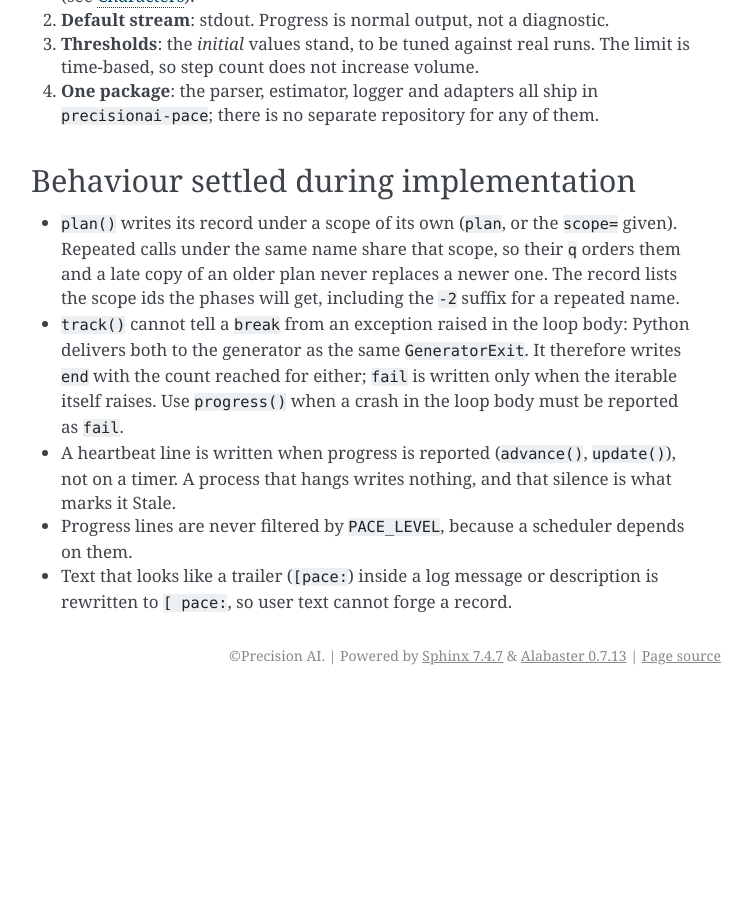
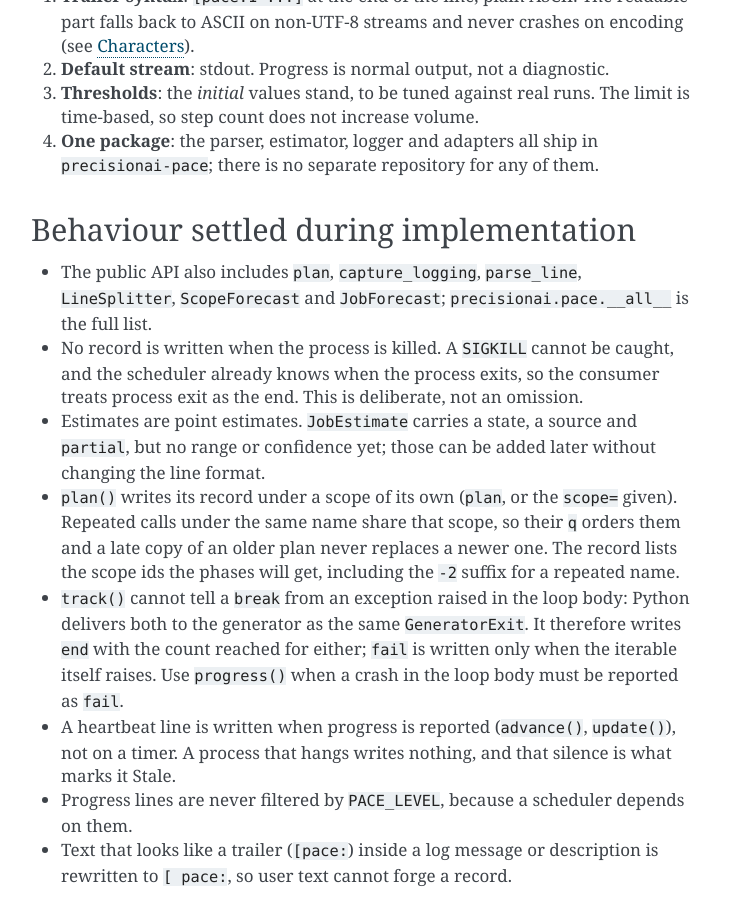
Before and after one commit to Precision-AI-Inc/pace, a Sphinx documentation site: the page built from docs/design.md, in a window 1280 px wide and 900 px high, scrolled down 8600 px. Shown: the whole window, without its empty margins (389-1140 px from the left). Built offline with Sphinx 7.4.7, drawn with Linux system fonts in a browser that asks for light colours; before the commit the page ends 9295 px from its top, so only the background shows below that; some of the changed text lies outside the part shown.

Commit message:
Make the docs consistent with the code and with each other
From a consistency pass against the original plan:

- The skill's example trailer put u on an update, which the parser rejects.
- SKILL.md said never to put a counted loop inside phase(), contradicting
  patterns.md, the docs and the estimator.
- reading-output.md gave stale fixture counts (now 140 cases, 102 rejects).
- design.md dropped its "planned"/"proposed" labels, names u among the
  start-only keys, lists the rest of the public API, and records two
  deliberate deferrals: no record on a killed process, and no range or
  confidence on estimates yet.
- CHANGELOG lists the adapters, extras and the adoption skill; CLAUDE.md and
  README layouts include skills/ and examples/.
- Smaller: the transformers example no longer asks for accelerate (the extra
  brings it), the clock option is marked for tests, and frameworks.md says
  the extras' lower bounds are untested.

```diff
--- a/docs/design.md
+++ b/docs/design.md
@@ -30,7 +30,7 @@ starting points to be tuned against real runs, not commitments.
 | Import | `precisionai.pace` |
 | Python | 3.8 and later |
 | Runtime dependencies | none in the core |
-| Extras (planned) | `[lightning]`, `[transformers]`, `[all]` |
+| Extras | `[lightning]`, `[transformers]` (includes `accelerate`), `[all]` |
 
 Everything lives in this one repository and package: the logger, the progress APIs,
 the line parser, the estimator and the framework adapters. The core imports only the standard library. It is installed into users' training
@@ -176,8 +176,8 @@ so it never produces a line the parser rejects.
 | `run` | optional, `start` only | Id of the process run, `[a-z0-9]{1,16}`, the same for every scope in one process. A `start` with the run id already seen for that scope is a duplicate (the line was read from both streams); a different run id is a restart. |
 
 Keys belong to particular events, and a reader rejects a record that carries one
-on the wrong event: `run`, `n` and `res` only on `start`, `ph` only on `plan`, and
-no `c`, `t` or `u` on `plan`. A writer keeps every line within 4096 bytes by
+on the wrong event: `run`, `n`, `res` and `u` only on `start`, `ph` only on `plan`,
+and no `c` or `t` on `plan`. A writer keeps every line within 4096 bytes by
 shortening the readable text before the trailer, never the trailer. It never writes a
 number above 1e15, the parser's limit: a larger total is reported as unknown and a
 larger count is capped.
@@ -321,6 +321,15 @@ Reviewed 2026-11-03.
 
 ## Behaviour settled during implementation
 
+- The public API also includes `plan`, `capture_logging`, `parse_line`, `LineSplitter`,
+  `ScopeForecast` and `JobForecast`; `precisionai.pace.__all__` is the full list.
+- No record is written when the process is killed. A `SIGKILL` cannot be caught, and
+  the scheduler already knows when the process exits, so the consumer treats process
+  exit as the end. This is deliberate, not an omission.
+- Estimates are point estimates. `JobEstimate` carries a state, a source and `partial`,
+  but no range or confidence yet; those can be added later without changing the line
+  format.
+
 - `plan()` writes its record under a scope of its own (`plan`, or the `scope=` given).
   Repeated calls under the same name share that scope, so their `q` orders them
   and a late copy of an older plan never replaces a newer one. The record lists the
```
Also changed, not shown: other parts of docs/design.md (+1 -1 lines), CHANGELOG.md (+2 -0 lines), CLAUDE.md (+8 -1 lines), README.md (+2 -0 lines), docs/configuration.md (+1 -1 lines), docs/frameworks.md (+2 -1 lines), docs/reading-output.md (+2 -2 lines), skills/adopt-pace/SKILL.md (+5 -3 lines), 1 other file.
